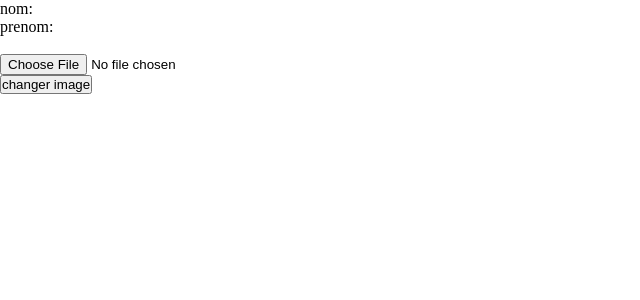
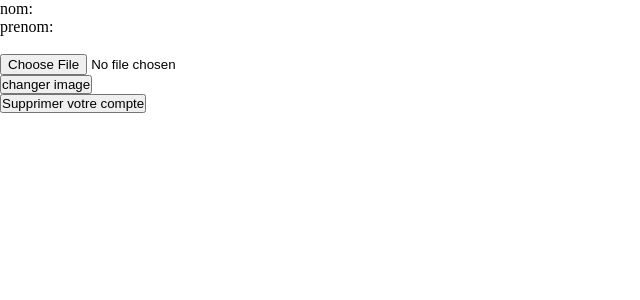
Before and after one commit to SelimBoughlam/p7-groupomania, a React (Create React App) app in the folder frontend/: page /mon-profil in a window 1280 px wide. Shown: the top 300 px of the page, without its empty margins (0-640 px from the left). Built offline with nearby package versions, Linux system fonts and the light colour scheme; no server answers; sample sign-in values are in the browser's storage.

Commit message:
l'utilisateur peut désormais supprimer son compte

```diff
--- /dev/null
+++ b/frontend/src/components/profilPage/UserDelete.js
@@ -0,0 +1,40 @@
+import axios from "axios";
+import React from "react";
+import { useNavigate } from "react-router-dom";
+
+const UserDelete = () => {
+  const navigate = useNavigate();
+  const userInfos = JSON.parse(localStorage.getItem("user"));
+  const headers = {
+    Authorization: "bearer " + userInfos.token,
+  };
+  const userId = userInfos.userId;
+
+  const deleteAccount = () => {
+    if (
+      // eslint-disable-next-line no-restricted-globals
+      confirm("vous etes sur le point de supprimer votre compte.Etes vous sur?")
+    ) {
+      axios
+        .delete(`http://localhost:5000/api/users/${userId}`, {
+          headers: headers,
+        })
+
+        .then((res) => {
+          localStorage.clear();
+          navigate("/");
+        });
+    } else {
+      navigate("/mon-profil");
+    }
+  };
+  return (
+    <div>
+      <div>
+        <button onClick={deleteAccount}>Supprimer votre compte</button>
+      </div>
+    </div>
+  );
+};
+
+export default UserDelete;
--- a/frontend/src/pages/Profile.js
+++ b/frontend/src/pages/Profile.js
@@ -1,4 +1,5 @@
 import React from "react";
+import UserDelete from "../components/profilPage/UserDelete";
 import UserProfile from "../components/profilPage/UserProfile";
 import UserUpdate from "../components/profilPage/UserUpdate";
 
@@ -7,6 +8,7 @@ const Profile = () => {
     <div>
       <UserProfile />
       <UserUpdate />
+      <UserDelete />
     </div>
   );
 };
```
